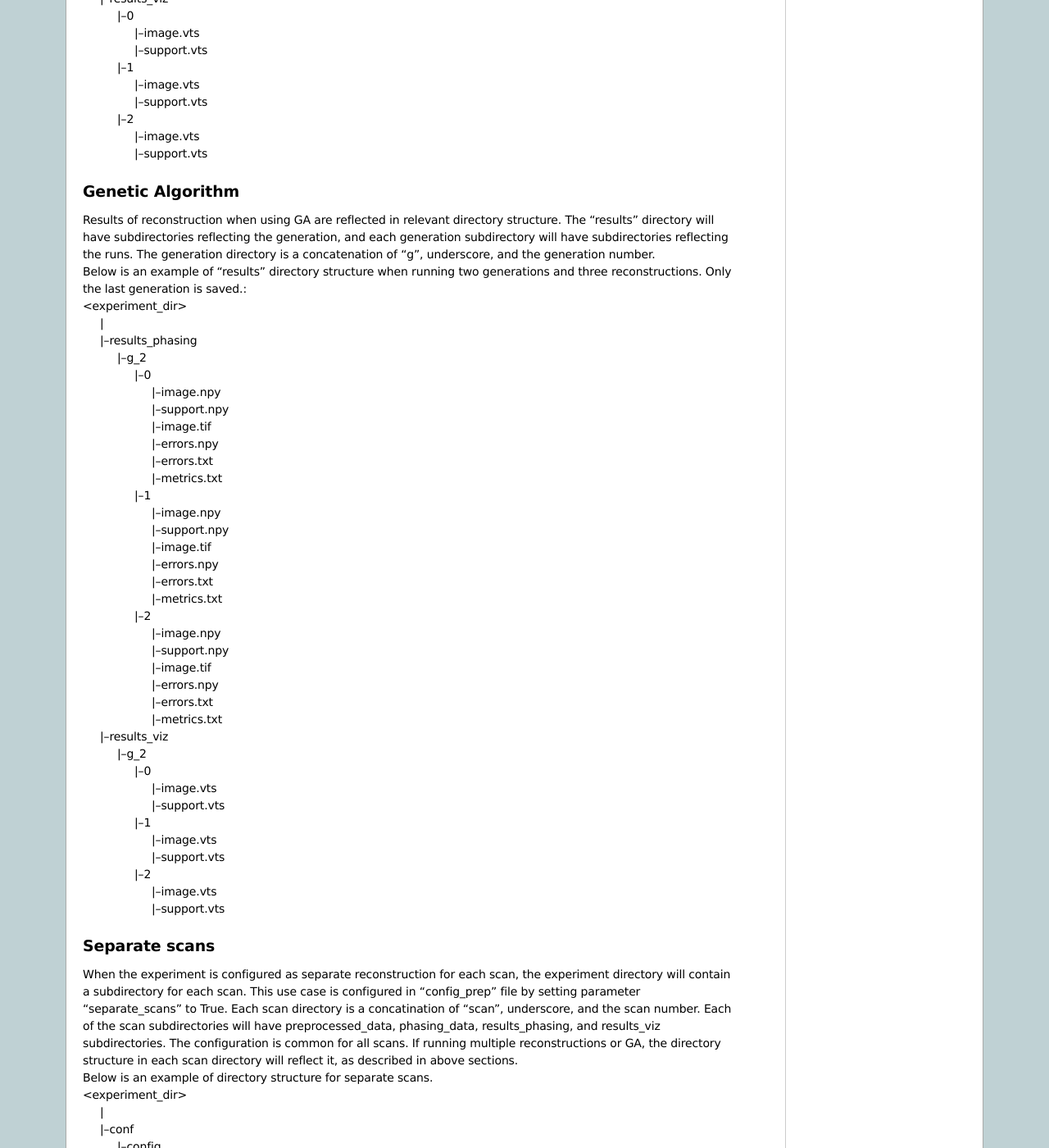
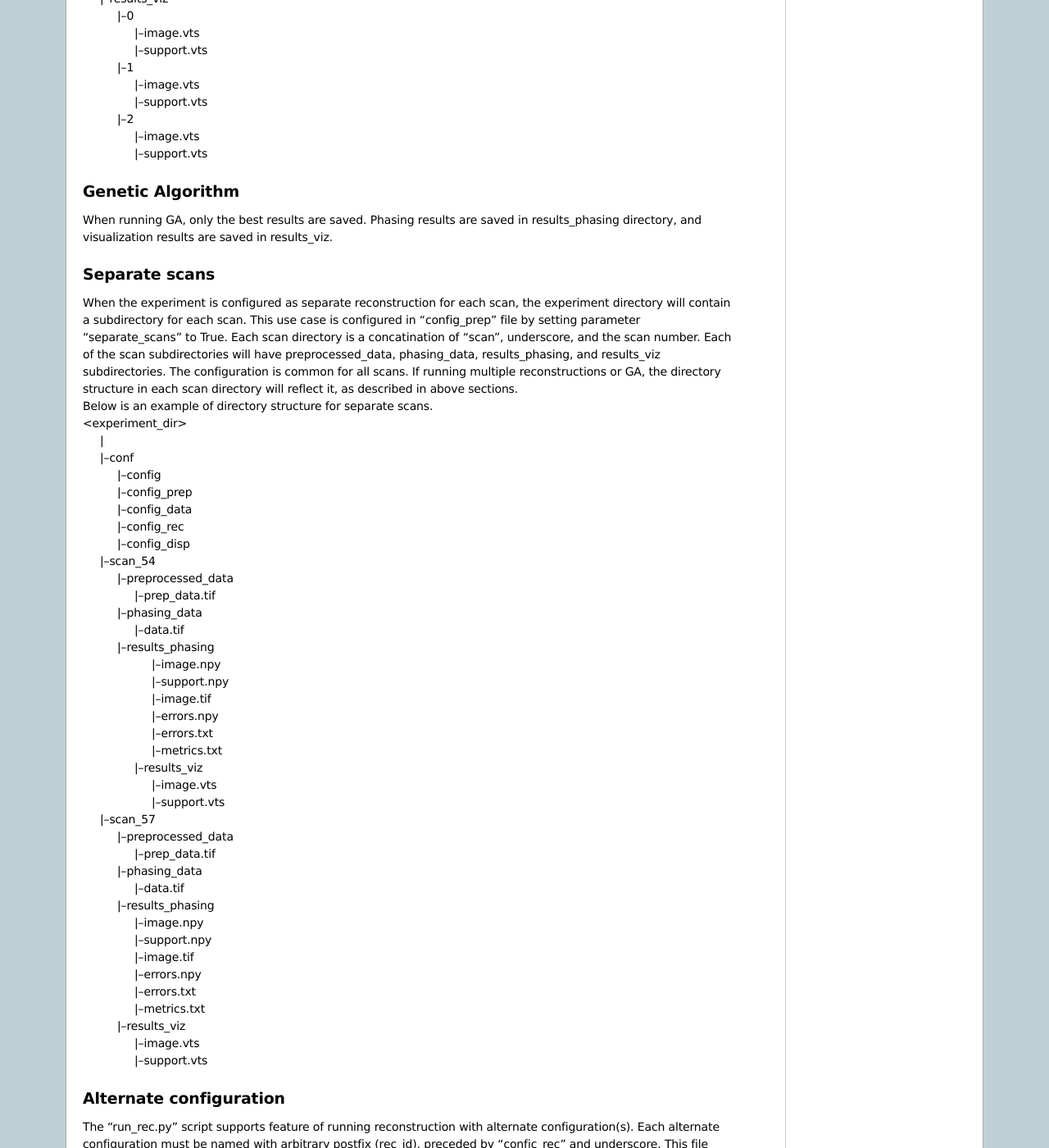
Before and after one commit to AdvancedPhotonSource/cohere, a Sphinx documentation site: the page built from docs/source/experiment_space.rst, in a window 1280 px wide and 1400 px high, scrolled down 2080 px. Shown: the whole window at 82% size. Built offline with Sphinx 7.4.7, drawn with Linux system fonts in a browser that asks for light colours.

```diff
--- a/docs/source/config_data.rst
+++ b/docs/source/config_data.rst
@@ -6,7 +6,7 @@
 Parameters
 ==========
 - data_dir:
-| Optional, defines directory that contains data.tif file with experiment data. Defaults to <experiment_dir>/data directory.
+| Optional, defines directory that contains data.tif file with preprocessed experiment data. Defaults to <experiment_dir>/preprocessed_data directory.
 | example:
 ::
 
--- a/docs/source/config_disp.rst
+++ b/docs/source/config_disp.rst
@@ -6,11 +6,11 @@
 Parameters
 ==========
 - results_dir:
-| Optional, defaults to <experiment_dir>. A directory that has a tree, or leaf with reconstruction results. The results will be used as input to the visualization processing. There could be several results in the given directory tree, and all will be processed concurrently.
+| Optional, defaults to <experiment_dir>/results_phasing. A directory that has a tree, or leaf with reconstruction results. The results will be used as input to the visualization processing. There could be several results in the given directory tree, and all will be processed concurrently.
 | example:
 ::
 
-    results_dir = "/path/to/phasing_results_dir_tree"
+    results_dir = "/path/to/results_phasing"
 
 - rampups:
 | Optional, upsize when running ramp removal, default is 1. Expect long processing time for greater numbers.
--- a/docs/source/experiment_space.rst
+++ b/docs/source/experiment_space.rst
@@ -94,44 +94,7 @@
 
 Genetic Algorithm
 +++++++++++++++++
-| Results of reconstruction when using GA are reflected in relevant directory structure. The "results" directory will have subdirectories reflecting the generation, and each generation subdirectory will have subdirectories reflecting the runs. The generation directory is a concatenation of "g", underscore, and the generation number.
-| Below is an example of "results" directory structure when running two generations and three reconstructions. Only the last generation is saved.:
-| <experiment_dir>
-|                \|
-|                \|--results_phasing
-|                       \|--g_2
-|                           \|--0
-|                               \|--image.npy
-|                               \|--support.npy
-|                               \|--image.tif
-|                               \|--errors.npy
-|                               \|--errors.txt
-|                               \|--metrics.txt
-|                           \|--1
-|                               \|--image.npy
-|                               \|--support.npy
-|                               \|--image.tif
-|                               \|--errors.npy
-|                               \|--errors.txt
-|                               \|--metrics.txt
-|                           \|--2
-|                               \|--image.npy
-|                               \|--support.npy
-|                               \|--image.tif
-|                               \|--errors.npy
-|                               \|--errors.txt
-|                               \|--metrics.txt
-|                \|--results_viz
-|                       \|--g_2
-|                           \|--0
-|                               \|--image.vts
-|                               \|--support.vts
-|                           \|--1
-|                               \|--image.vts
-|                               \|--support.vts
-|                           \|--2
-|                               \|--image.vts
-|                               \|--support.vts
+| When running GA, only the best results are saved. Phasing results are saved in results_phasing directory, and visualization results are saved in results_viz.
 
 Separate scans
 ++++++++++++++
```
Also changed, not shown: docs/source/config_rec.rst (+4 -4 lines), 4 other files.
